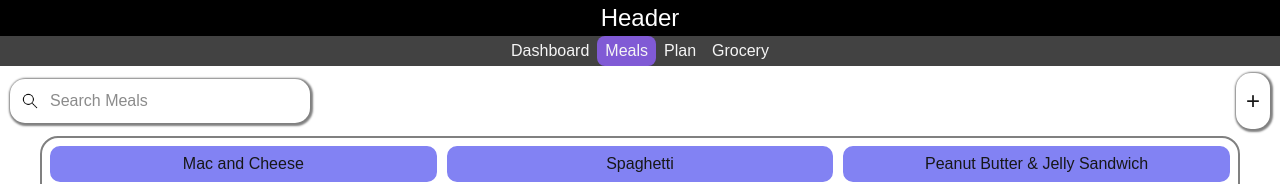
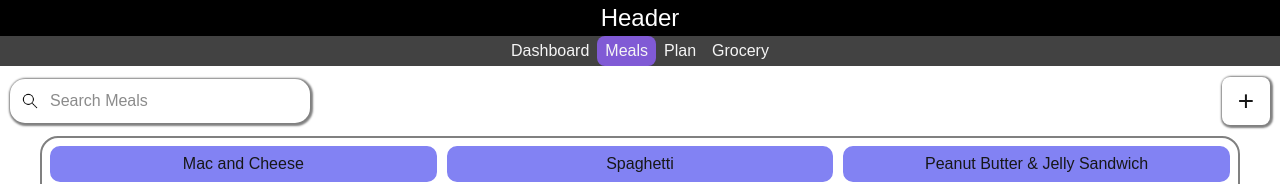
Before and after one commit to Zmyhrer/MealPlanner, a Next.js app in the folder frontend/: page /meals in a window 1280 px wide. Shown: the top 184 px of the page. Built offline with nearby package versions, Linux system fonts and the light colour scheme.

Commit message:
style: update addmealbutton component

```diff
--- a/frontend/styles/addMealButton.module.css
+++ b/frontend/styles/addMealButton.module.css
@@ -1,18 +1,24 @@
 .container{
+    height: 44;
+    width: 44;
+    display: flex;
+    justify-content: center;
+    align-items: center;
     box-shadow: 1px 1px 2px 2px grey;
-    border-radius: 15px;
+    border-radius: 8px;
     padding: 10px;
+    background-color: white;
 }
 
 .container:hover{
-    background-color: rgb(197, 197, 197);
+    background-color: rgb(236, 236, 236);
 }
 
 .icon{
+    height: 28px;
+    width: 28px;
     display: flex;
     justify-content: center;
     align-items: center;
-    height: 24;
-    width: 24;
-    font-size: x-large;
+    font-size: 28px;
 }
```
